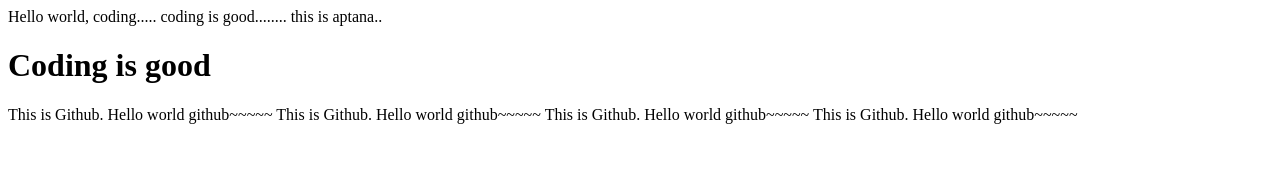
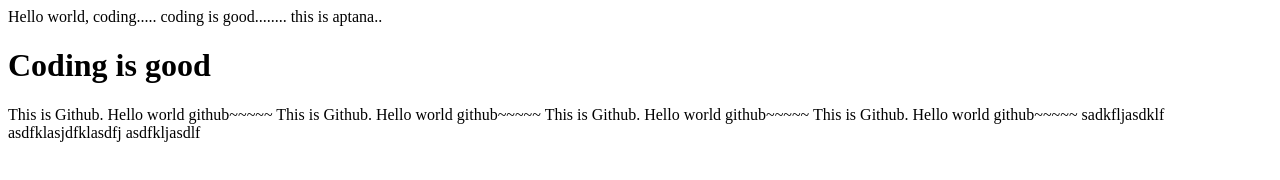
Before and after one commit to coregcs1/gcs_cn_test, a plain HTML site: page index.html in a window 1280 px wide. Drawn offline with Linux system fonts and the light colour scheme.

Commit message:
add isdfasdfdasf to index.html

```diff
--- a/index.html
+++ b/index.html
@@ -11,5 +11,9 @@ This is Github.
 Hello world github~~~~~
 This is Github.
 Hello world github~~~~~
+sadkfljasdklf
+asdfklasjdfklasdfj
+asdfkljasdlf
+
 </body>
 </html>
```
